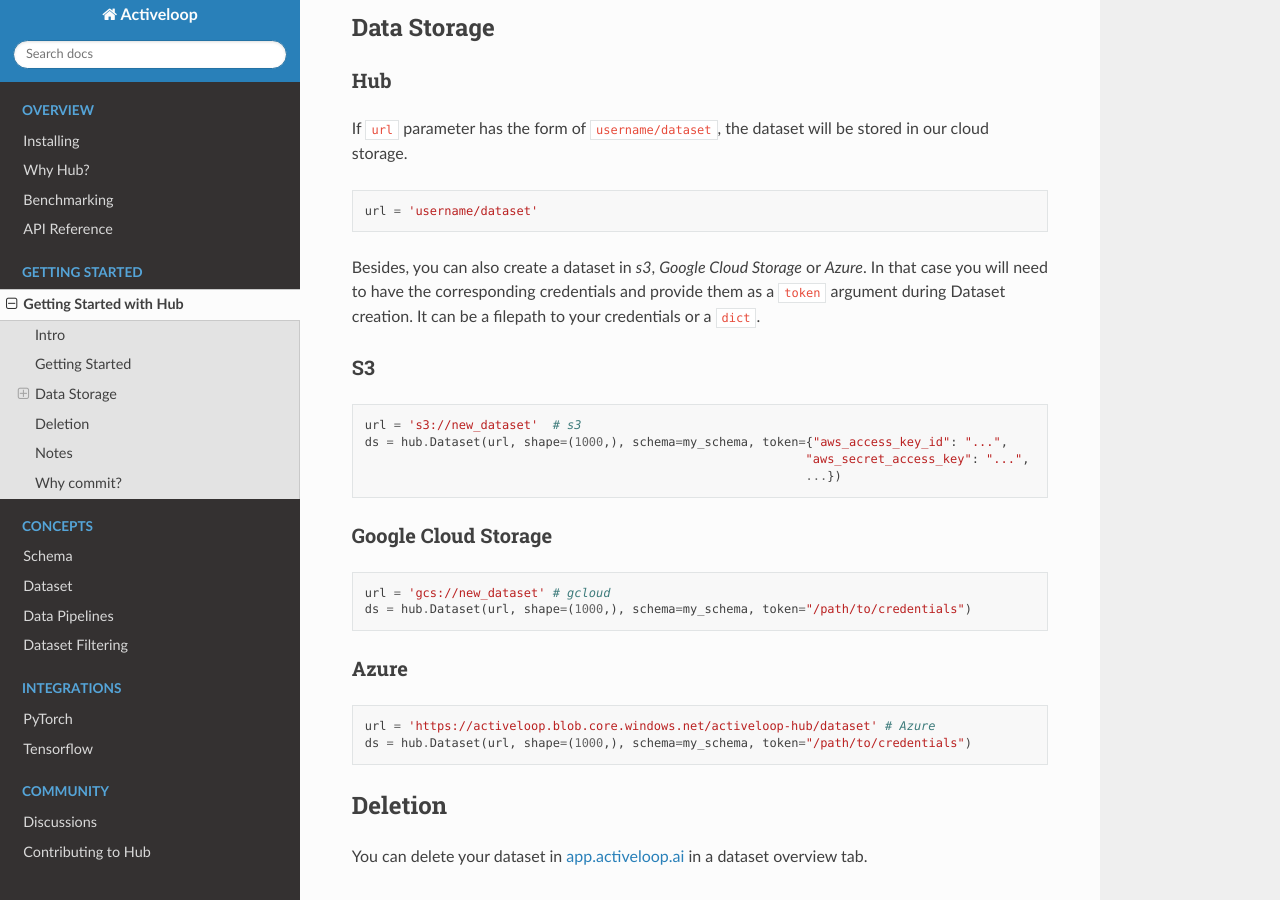
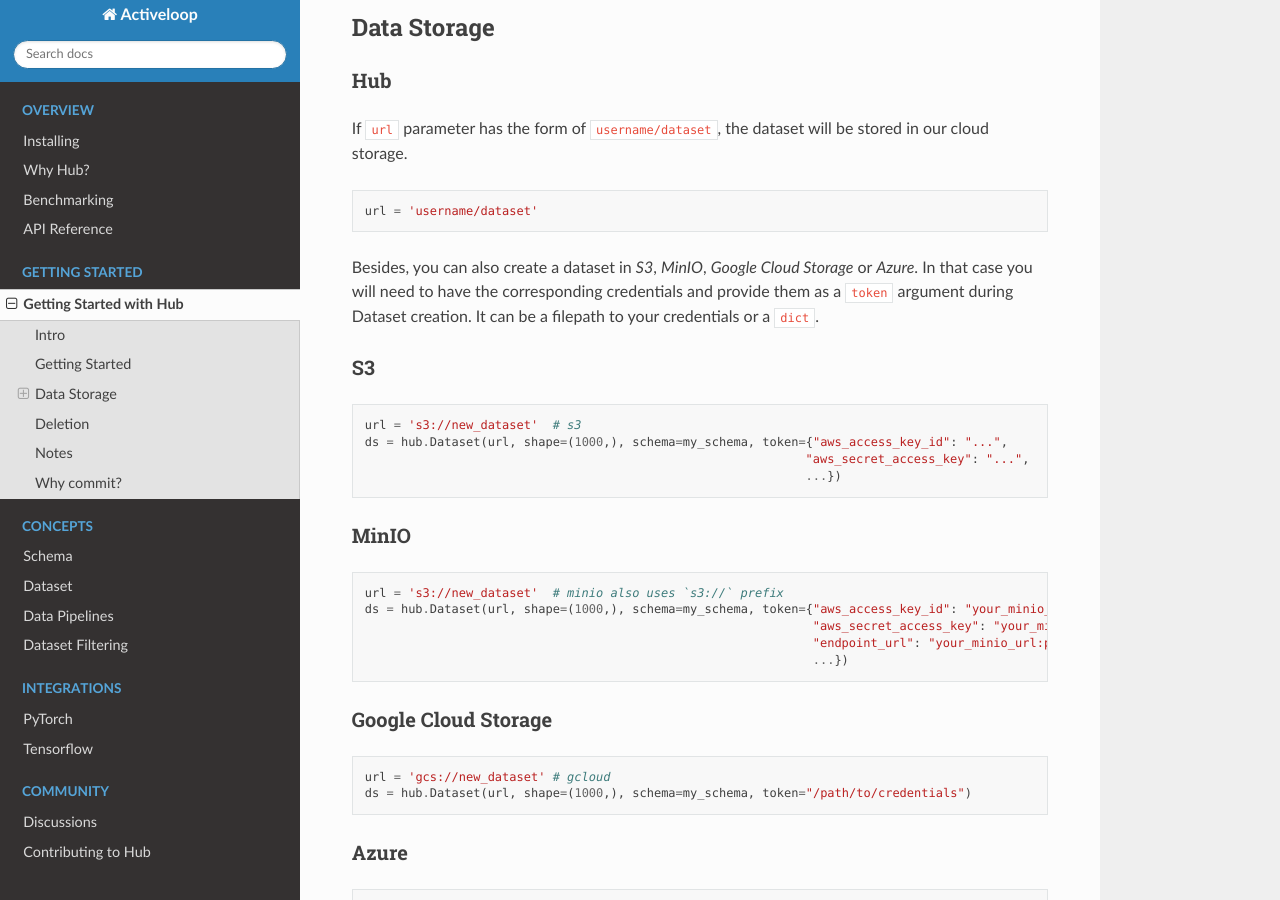
Before and after one commit to activeloopai/deeplake, a Sphinx documentation site: the page built from docs/source/simple.md, in a window 1280 px wide and 900 px high, scrolled down 1534 px. Built offline with Sphinx 7.4.7 and the Read the Docs theme 2.0.0, drawn with Linux system fonts in a browser that asks for light colours.

Commit message:
Add MinIO to Data Storage docs

````diff
--- a/docs/source/simple.md
+++ b/docs/source/simple.md
@@ -73,8 +73,9 @@ If `url` parameter has the form of `username/dataset`, the dataset will be store
 url = 'username/dataset'
 ```
 
-Besides, you can also create a dataset in *s3*, *Google Cloud Storage* or *Azure*.
+Besides, you can also create a dataset in *S3*, *MinIO*, *Google Cloud Storage* or *Azure*.
 In that case you will need to have the corresponding credentials and provide them as a `token` argument during Dataset creation. It can be a filepath to your credentials or a `dict`.
+
 #### S3
  ```python
 url = 's3://new_dataset'  # s3
@@ -82,11 +83,22 @@ ds = hub.Dataset(url, shape=(1000,), schema=my_schema, token={"aws_access_key_id
                                                               "aws_secret_access_key": "...",
                                                               ...})
 ```
+
+#### MinIO
+```python
+url = 's3://new_dataset'  # minio also uses `s3://` prefix
+ds = hub.Dataset(url, shape=(1000,), schema=my_schema, token={"aws_access_key_id": "your_minio_access_key",
+                                                              "aws_secret_access_key": "your_minio_secret_key",
+                                                              "endpoint_url": "your_minio_url:port",
+                                                              ...})
+```
+
 #### Google Cloud Storage
 ```python
 url = 'gcs://new_dataset' # gcloud
 ds = hub.Dataset(url, shape=(1000,), schema=my_schema, token="/path/to/credentials")
 ```
+
 #### Azure
 ```python
 url = 'https://activeloop.blob.core.windows.net/activeloop-hub/dataset' # Azure
````
